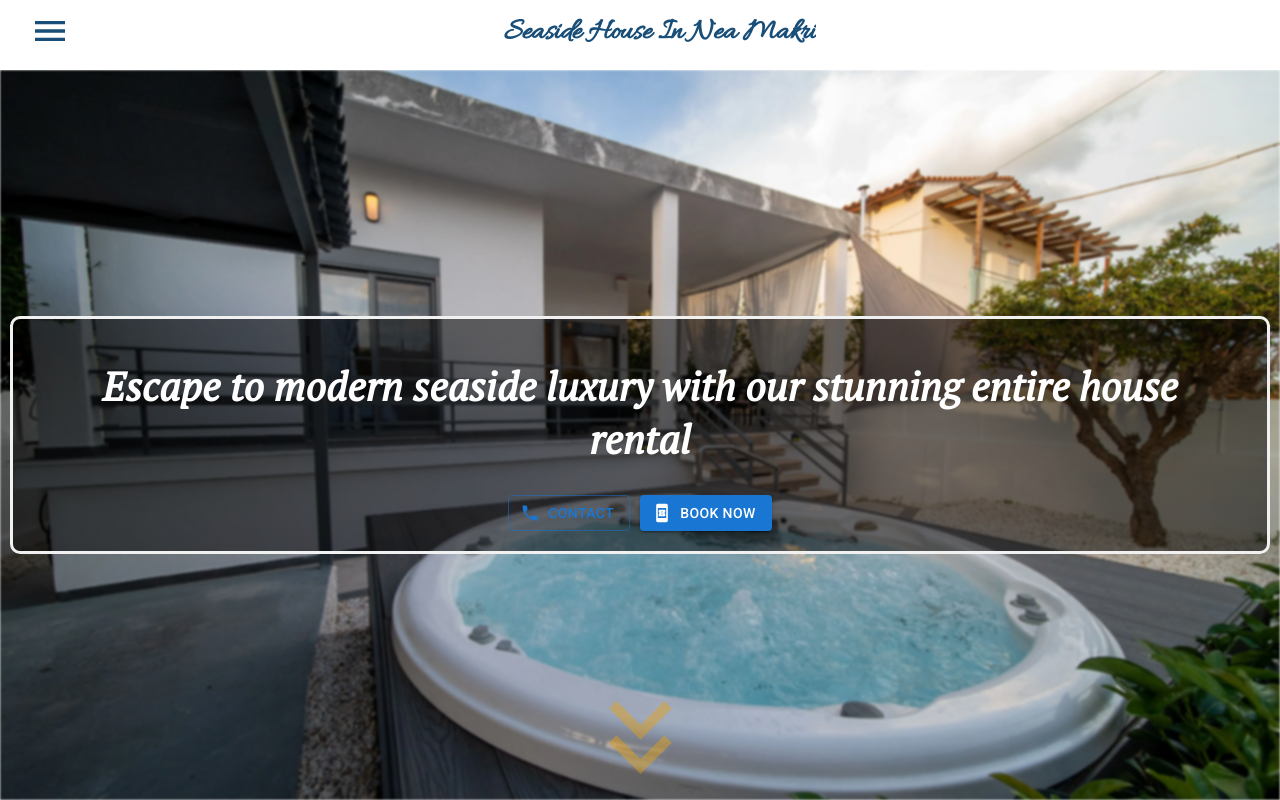
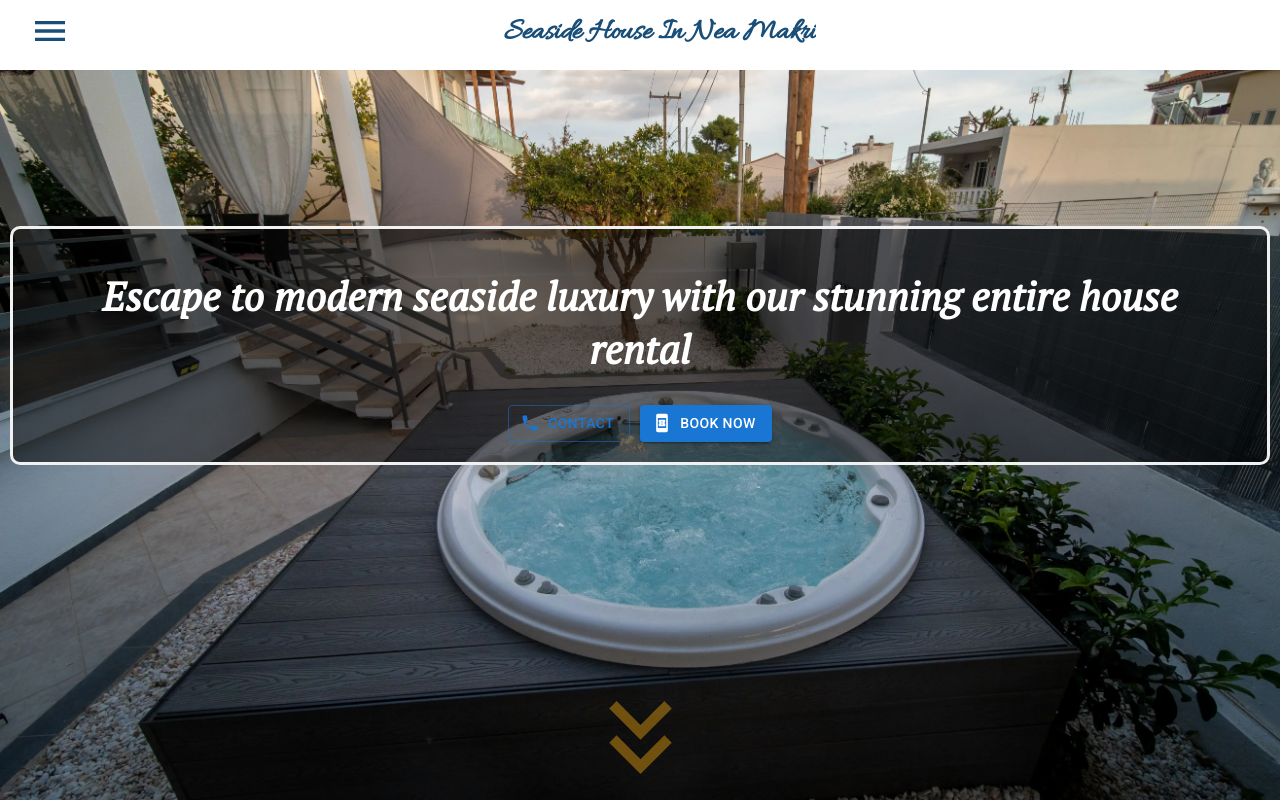
Before and after one commit to nikolasil/iliopoulosrent-frontend, a React (Create React App) app: page / in a window 1280 px wide. Built offline with nearby package versions, Linux system fonts and the light colour scheme; a web font is replaced by a local one.

Commit message:
changed intro image and fix some things on layout

```diff
--- a/src/pages/customer/components/contact/Contact.jsx
+++ b/src/pages/customer/components/contact/Contact.jsx
@@ -32,7 +32,7 @@ export default function Contact({ language }) {
             <a href="mailto:iliop.rent@gmail.com">iliop.rent@gmail.com</a>
           </h2>
           <h2>
-            {list.phone}: <a href="tel:6948184286">6948184286</a>
+            {list.phone}: <a href="tel:+306948184286">+30 6948184286</a>
           </h2>
           <h2>Social Media</h2>
           <div>
--- a/src/pages/customer/components/contact/items.json
+++ b/src/pages/customer/components/contact/items.json
@@ -16,7 +16,7 @@
         },
         {
           "name": "YouTube",
-          "link": "https://www.youtube.com/watch?v=k_S3G3YvsQw"
+          "link": "https://www.youtube.com/@iliopoulosrent"
         },
         { "name": "TikTok", "link": "https://www.tiktok.com/@iliopoulosrent" }
       ]
@@ -39,7 +39,7 @@
         },
         {
           "name": "YouTube",
-          "link": "https://www.youtube.com/watch?v=k_S3G3YvsQw"
+          "link": "https://www.youtube.com/@iliopoulosrent"
         },
         { "name": "TikTok", "link": "https://www.tiktok.com/@iliopoulosrent" }
       ]
--- a/src/pages/customer/components/gallery/Gallery.jsx
+++ b/src/pages/customer/components/gallery/Gallery.jsx
@@ -71,6 +71,7 @@ export default function Gallery({ language }) {
         <div class={'counter ' + (isMobile && 'mobile')}>
           {currentPhotoIndex + 1 + '/' + photos.length}
         </div>
+        <div>
           <ArrowBackIosNewIcon
             class={'prev ' + (isMobile && 'mobile')}
             onClick={() => {
@@ -85,9 +86,9 @@ export default function Gallery({ language }) {
             <iframe
               src={photos[currentPhotoIndex]?.url}
               width={photos[currentPhotoIndex]?.width}
+              height="90%"
               title="www.iliopoulosrent.com"
               allow="accelerometer; autoplay; clipboard-write; encrypted-media; gyroscope; picture-in-picture; web-share"
-            allowfullscreen
             ></iframe>
           ) : (
             <img
@@ -106,14 +107,13 @@ export default function Gallery({ language }) {
               });
             }}
           />
-        {!fullscreen
-          ? photos[currentPhotoIndex]?.url == null && (
+        </div>
+        {!fullscreen ? (
           <FullscreenIcon
             class={'fullscreen ' + (isMobile && 'mobile')}
             onClick={handleFullscreen}
           />
-            )
-          : photos[currentPhotoIndex]?.url == null && (
+        ) : (
           <FullscreenExitIcon
             class={'fullscreen ' + (isMobile && 'mobile')}
             onClick={handleFullscreen}
--- a/src/pages/customer/components/gallery/gallery.scss
+++ b/src/pages/customer/components/gallery/gallery.scss
@@ -33,6 +33,14 @@
       width: 95vw;
       height: 50dvh;
     }
+
+    div {
+      width: 100%;
+      height: 100%;
+      display: flex;
+      justify-content: center;
+      align-self: center;
+      flex-direction: row;
 
       .centerImage {
         object-fit: contain;
@@ -73,13 +81,15 @@
         right: 0;
         // border-radius: 3px 0 0 3px;
       }
+    }
 
     .fullscreen {
       cursor: pointer;
       position: absolute;
       bottom: 0;
       right: 0;
-      width: 50px;
+      width: 30px;
+      height: 30px;
       fill: white;
       // padding: 16px;
       // color: aqua;
@@ -92,11 +102,11 @@
       display: flex;
       justify-content: center;
       align-self: center;
-      cursor: pointer;
       position: absolute;
       top: 0;
       right: 0;
       width: 50px;
+      height: 20px;
       color: white;
       padding: 10px 20px;
       background-color:rgba(0, 0, 0, .4);
--- a/src/pages/customer/components/intro/Intro.jsx
+++ b/src/pages/customer/components/intro/Intro.jsx
@@ -16,7 +16,7 @@ export default function Intro({ language }) {
     <div className={'intro ' + (isMobile && 'mobile')} id="intro">
       <div className={'image ' + (isMobile && 'mobile')}></div>
       <div className="content">
-        <div className="box">
+        <div className={'box ' + (isMobile && 'mobile')}>
           <h1 className={isMobile && 'mobile'}>{list.title}</h1>
           <div className="buttons">
             <Button
--- a/src/pages/customer/components/intro/intro.scss
+++ b/src/pages/customer/components/intro/intro.scss
@@ -1,4 +1,5 @@
 @import '../../../../global.scss';
+$blur: 0px;
 
 .intro {
   height: calc(100dvh - 70px);
@@ -12,14 +13,14 @@
   .image{
     height: 100%;
     width: 100%;
-    background: url("../../../../../public/assets/gallery/MANTHOS-29.webp");
+    background: url("../../../../../public/assets/gallery/MANTHOS-01.webp");
     background-size: cover;
     background-position: center;
-    -webkit-filter: blur(1px); //change the value according to what suits the best
-    -moz-filter: blur(1px); //change the value according to what suits the best
-    -o-filter: blur(1px); //change the value according to what suits the best
-    -ms-filter: blur(1px); //change the value according to what suits the best
-    filter: blur(1px); //change the value according to what suits the best
+    -webkit-filter: blur($blur); //change the value according to what suits the best
+    -moz-filter: blur($blur); //change the value according to what suits the best
+    -o-filter: blur($blur); //change the value according to what suits the best
+    -ms-filter: blur($blur); //change the value according to what suits the best
+    filter: blur($blur); //change the value according to what suits the best
     &.mobile {
       background-position: 55%;
     }
@@ -34,6 +35,8 @@
     align-items: center;
     flex-direction: column;
     .box{
+      position: absolute;
+      top: 20%;
       display: flex;
       justify-content: center;
       align-items: center;
@@ -48,6 +51,9 @@
       padding: 15px;
       margin: 10px;
 
+      &.mobile {
+        top: 5%;
+      }
       h1 {
         color: white;
         padding: 25px 25px;
```
Also changed, not shown: public/assets/video.webp. Lines whose indentation alone changed are shown as unchanged.
